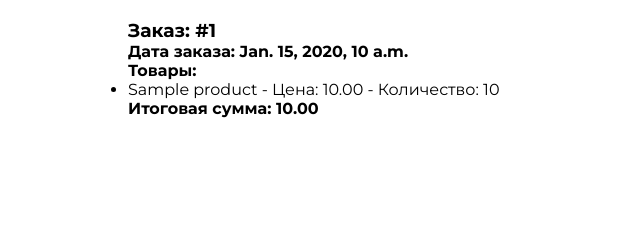
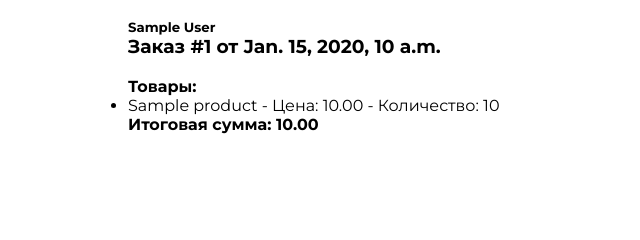
Before and after one commit to EvgeniyLukashevich/django_hw, a Django app: template shop_project/shop_app/templates/shop_app/customer_orders.html in a window 1280 px wide. Shown: the part 99-339 px from the top of the page, without its empty margins (0-640 px from the left). Run offline with Django 4.2, Linux system fonts and the light colour scheme; the template is opened without the code that fills it: values that come from a table or form of the project are taken from there, others are empty; tables that the repository leaves empty hold one stand-in row (values such as "Sample post").

Commit message:
hw3 started

```diff
--- a/shop_project/shop_app/templates/shop_app/customer_orders.html
+++ b/shop_project/shop_app/templates/shop_app/customer_orders.html
@@ -4,11 +4,11 @@
 
 {% block content %}
 <section class="center">
-    <h2>Список заказов {{ order.customer.name }}:</h2><br>
+    <h2>Список заказов :</h2><br>
     {% for order in orders %}
+    <h5>{{ order.client.name }}</h5>
     <article>
-        <h3>Заказ: #{{ order.pk }}</h3>
-        <h4>Дата заказа: {{ order.date_ordered }}</h4>
+        <h3>Заказ #{{ order.pk }} от {{ order.date_ordered }}</h3><br>
         <h4>Товары:</h4>
         <ul>
             {% for order_item in order.order_items.all %}
@@ -16,7 +16,7 @@
             {% endfor %}
         </ul>
         <h4>Итоговая сумма: {{ order.total_price }}</h4>
-        <br>
+        <br><br>
     </article>
     {% endfor %}
 </section>
--- a/shop_project/shop_app/views.py
+++ b/shop_project/shop_app/views.py
@@ -15,4 +15,4 @@ def week_orders(request, customer_id):
     now = timezone.now()
     one_week_ago = now - timezone.timedelta(days=7)
     orders = Order.objects.filter(date_ordered__gte=one_week_ago, client=customer_id)
-    return render(request, 'customer_orders.html', {'orders': orders})
+    return render(request, 'shop_app/customer_orders.html', {'orders': orders})
```
